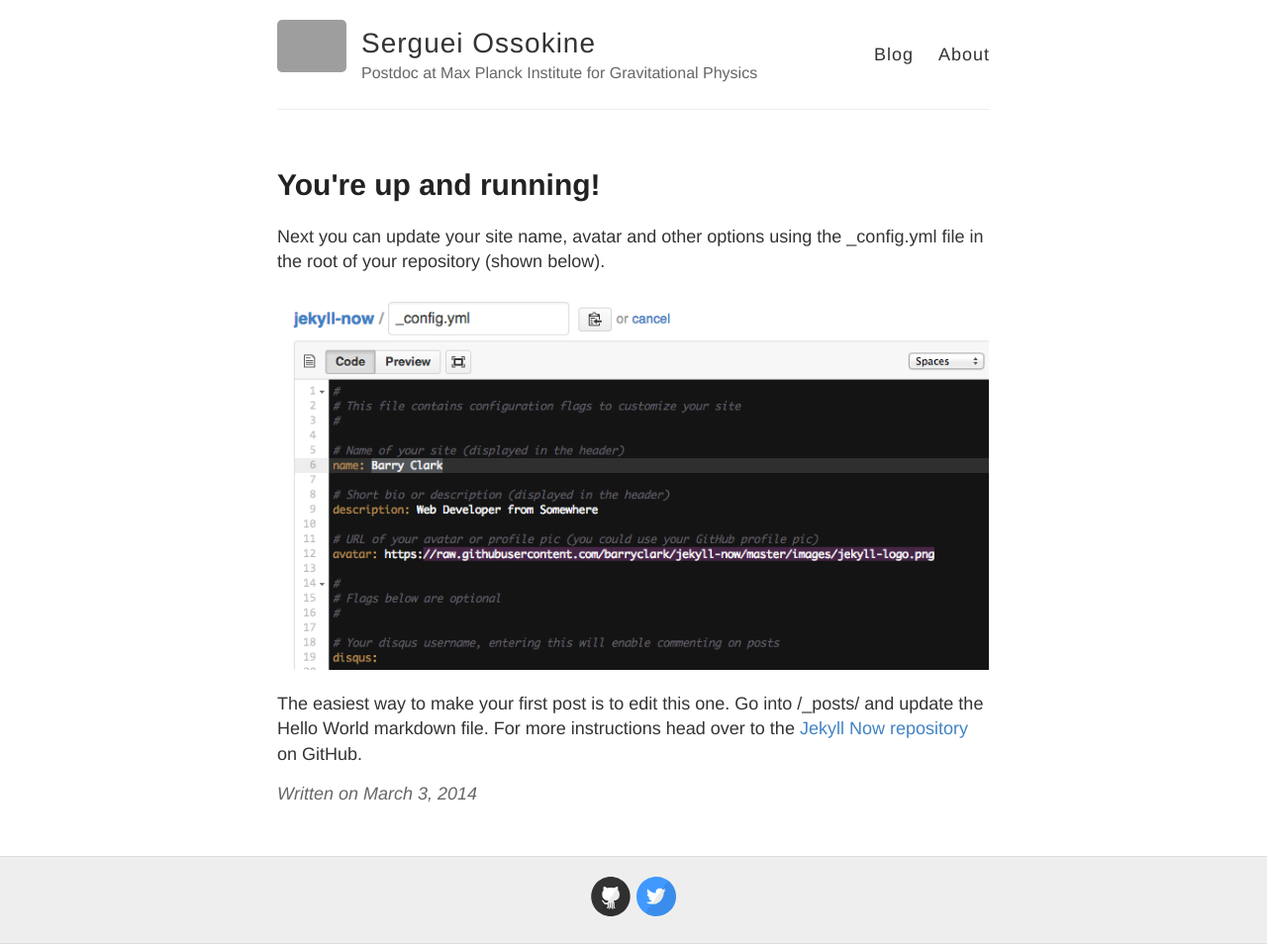
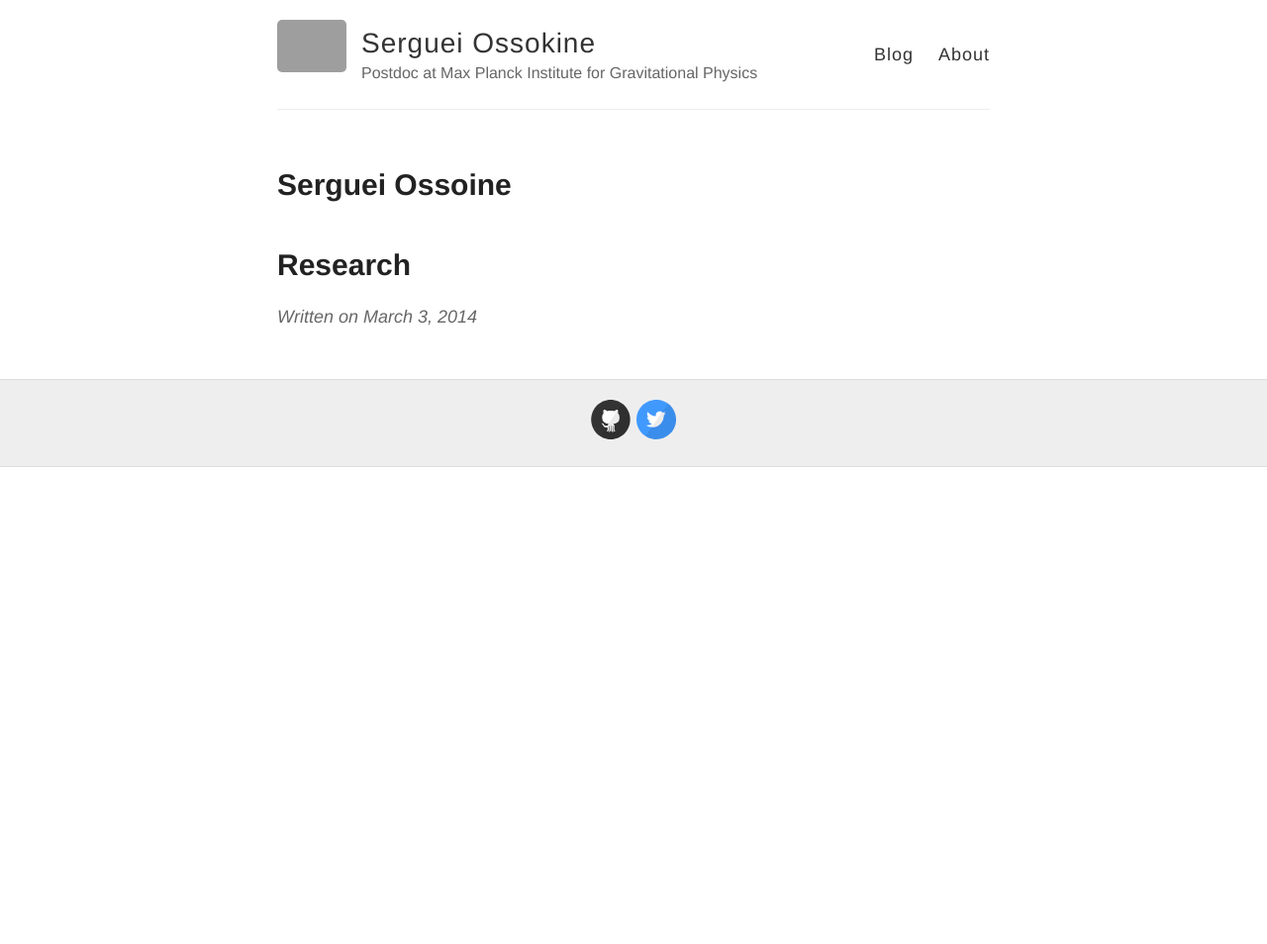
Before and after one commit to SergeiOssokine/SergeiOssokine.github.io, a Jekyll site: the page built from _posts/2014-3-3-Hello-World.md, in a window 1280 px wide. Shown: the whole page at 99% size. Built offline with Jekyll 4.4.1, drawn with Linux system fonts in a browser that asks for light colours; after the commit the page ends 900 px from its top, so only the background shows below that; grey boxes are pictures that could not be loaded.

Commit message:
Change default text

```diff
--- a/_posts/2014-3-3-Hello-World.md
+++ b/_posts/2014-3-3-Hello-World.md
@@ -1,10 +1,6 @@
 ---
 layout: post
-title: You're up and running!
+title: Serguei Ossoine
 ---
 
-Next you can update your site name, avatar and other options using the _config.yml file in the root of your repository (shown below).
-
-![_config.yml]({{ site.baseurl }}/images/config.png)
-
-The easiest way to make your first post is to edit this one. Go into /_posts/ and update the Hello World markdown file. For more instructions head over to the [Jekyll Now repository](https://github.com/barryclark/jekyll-now) on GitHub.
+# Research
```
